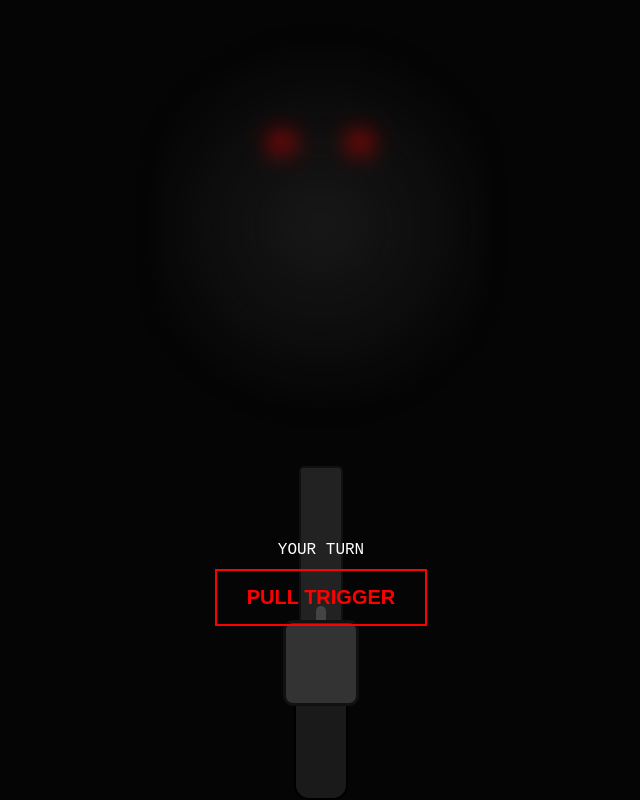
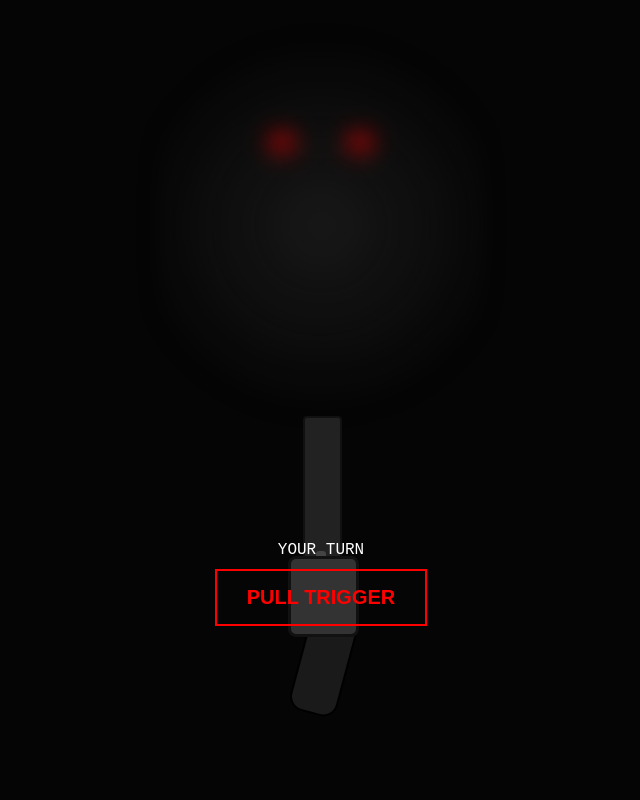
Before and after one commit to raccziszy/pcroulette, a plain HTML site: page index.html in a window 1280 px wide. Shown: the part 134-934 px from the top of the page, without its empty margins (319-959 px from the left). After the commit the page ends 854 px from the top, so only its background shows below. Drawn offline with Linux system fonts and the light colour scheme.

Commit message:
Update index.html

```diff
--- a/index.html
+++ b/index.html
@@ -27,16 +27,17 @@
             50% { transform: translateX(-50%) scale(1.15); opacity: 1; }
         }
 
-        /* DETAILED CSS GUN */
+        /* L-SHAPED REVOLVER DESIGN */
         #gun-container {
-            position: absolute; bottom: -50px; left: 50%;
-            width: 120px; height: 250px; transition: all 0.8s cubic-bezier(0.4, 0, 0.2, 1);
-            z-index: 10; transform: translateX(-50%) rotate(0deg); /* Player Position: pointing at mouth */
+            position: absolute; bottom: 0; left: 50%;
+            width: 150px; height: 250px; transition: all 0.8s cubic-bezier(0.4, 0, 0.2, 1);
+            z-index: 10; transform: translateX(-50%) rotate(0deg);
         }
-        .barrel { width: 40px; height: 160px; background: #222; margin: 0 auto; border-radius: 5px; border: 2px solid #111; position: relative; }
-        .cylinder { width: 70px; height: 80px; background: #333; margin: -10px auto; border-radius: 10px; border: 3px solid #111; position: relative; z-index: 2; }
-        .grip { width: 50px; height: 100px; background: #1a1a1a; margin: -5px auto; border-radius: 0 0 15px 15px; border: 2px solid #000; }
-        .hammer { width: 10px; height: 20px; background: #444; position: absolute; top: 140px; left: 55px; border-radius: 5px; }
+        .barrel { width: 35px; height: 160px; background: #222; border-radius: 4px; border: 2px solid #111; position: absolute; left: 57px; top: 0; }
+        .cylinder { width: 65px; height: 75px; background: #333; border-radius: 8px; border: 3px solid #111; position: absolute; left: 42px; top: 140px; z-index: 2; }
+        .grip { width: 45px; height: 90px; background: #1a1a1a; border-radius: 5px 5px 15px 15px; border: 2px solid #000; position: absolute; left: 52px; top: 205px; transform: rotate(15deg); }
+        .trigger-guard { width: 40px; height: 30px; border: 3px solid #222; border-radius: 50%; position: absolute; left: 45px; top: 185px; }
+        .hammer { width: 10px; height: 15px; background: #444; position: absolute; top: 135px; left: 70px; border-radius: 3px; }
 
         /* Enemy Hand: Sideways to head */
         #gun-container.enemy-hand {
@@ -50,20 +51,18 @@
 
         @keyframes kick {
             0% { transform: translateX(-50%) translateY(0); }
-            50% { transform: translateX(-50%) translateY(60px); }
+            50% { transform: translateX(-50%) translateY(80px); }
             100% { transform: translateX(-50%) translateY(0); }
         }
-        /* Adjusted kick for enemy position */
         #gun-container.enemy-hand.recoil { animation: kick-enemy 0.15s ease-out; }
         @keyframes kick-enemy {
             0% { transform: rotate(90deg) scale(0.6) translateX(0); }
-            50% { transform: rotate(90deg) scale(0.6) translateX(80px); }
+            50% { transform: rotate(90deg) scale(0.6) translateX(100px); }
             100% { transform: rotate(90deg) scale(0.6) translateX(0); }
         }
-
         @keyframes lethal-kick {
             0% { transform: translateX(-50%) translateY(0); }
-            100% { transform: translateX(-50%) translateY(150px) rotate(20deg); filter: brightness(5) contrast(2); }
+            100% { transform: translateX(-50%) translateY(200px) rotate(30deg); filter: brightness(5); }
         }
 
         #game-ui { position: absolute; bottom: 5%; width: 100%; text-align: center; z-index: 20; }
@@ -97,6 +96,7 @@
         <div class="barrel"></div>
         <div class="cylinder"></div>
         <div class="hammer"></div>
+        <div class="trigger-guard"></div>
         <div class="grip"></div>
     </div>
 
```
